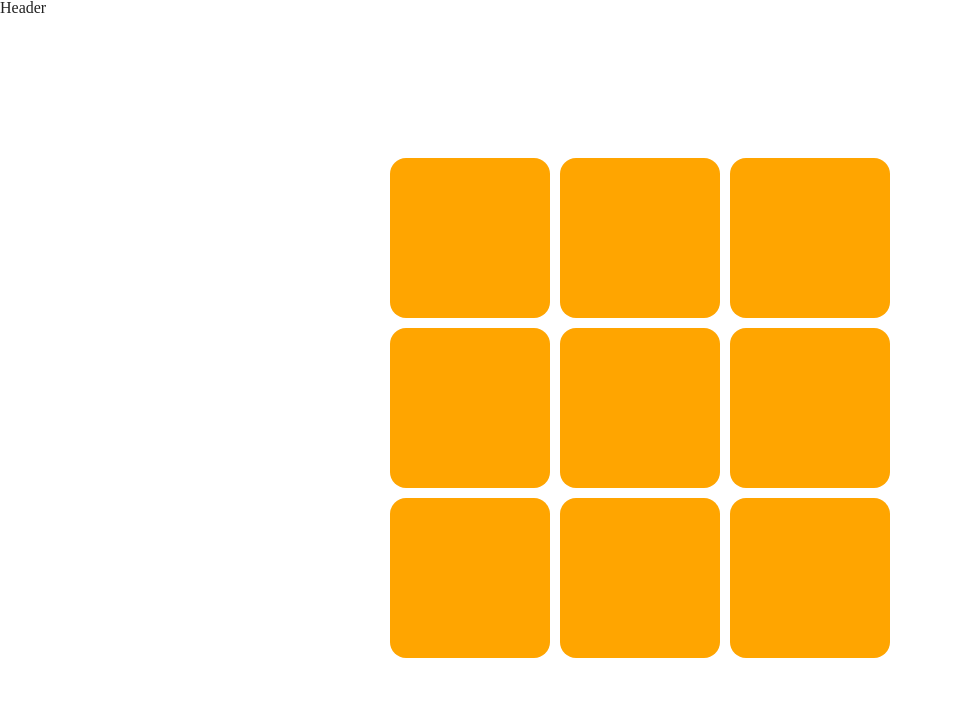
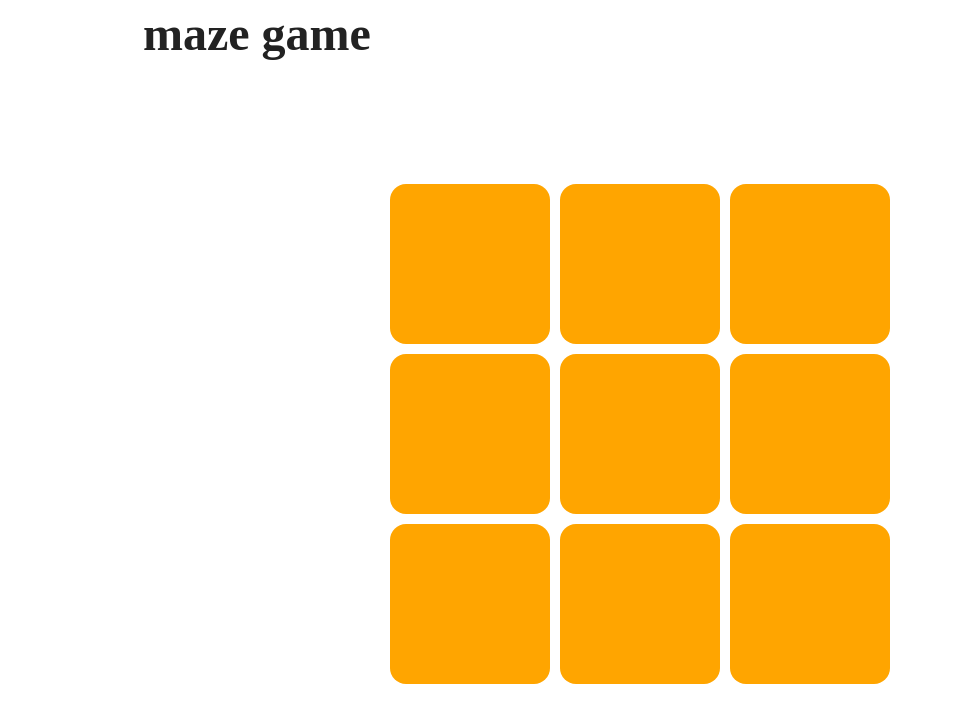
Before and after one commit to Dan-Viduykov/maze, a Next.js app: page / in a window 1280 px wide. Shown: the top 722 px of the page, without its empty margins (0-953 px from the left). Built offline with nearby package versions, Linux system fonts and the light colour scheme.

Commit message:
add header

```diff
--- a/src/components/Container/Container.module.scss
+++ b/src/components/Container/Container.module.scss
@@ -1,11 +1,11 @@
 .container {
     max-width: 1024px;
+    margin: 0 auto;
     padding: 0 15px;
-    overflow: hidden;
 
     @media (max-width: 1024px) {
         max-width: 768px;
-        padding: 10px;
+        padding: 0 10px;
     }
 
     @media (max-width: 768px) {
--- a/src/components/Header/Header.module.scss
+++ b/src/components/Header/Header.module.scss
@@ -0,0 +1,12 @@
+.header {
+    padding: 10px 0;
+
+    &__container {
+
+    }
+
+    &__title {
+        font-size: 48px;
+        font-weight: 700;
+    }
+}
--- a/src/components/Header/Header.tsx
+++ b/src/components/Header/Header.tsx
@@ -1,10 +1,13 @@
 import { FC } from "react";
+import Container from "../Container";
 import styles from "./Header.module.scss";
 
 const Header: FC = () => {
     return (
-        <header>
-            Header
+        <header className={styles.header}>
+            <Container className={styles.header__container}>
+                <h1 className={styles.header__title}>maze game</h1>
+            </Container>
         </header>
     )
 }
```
